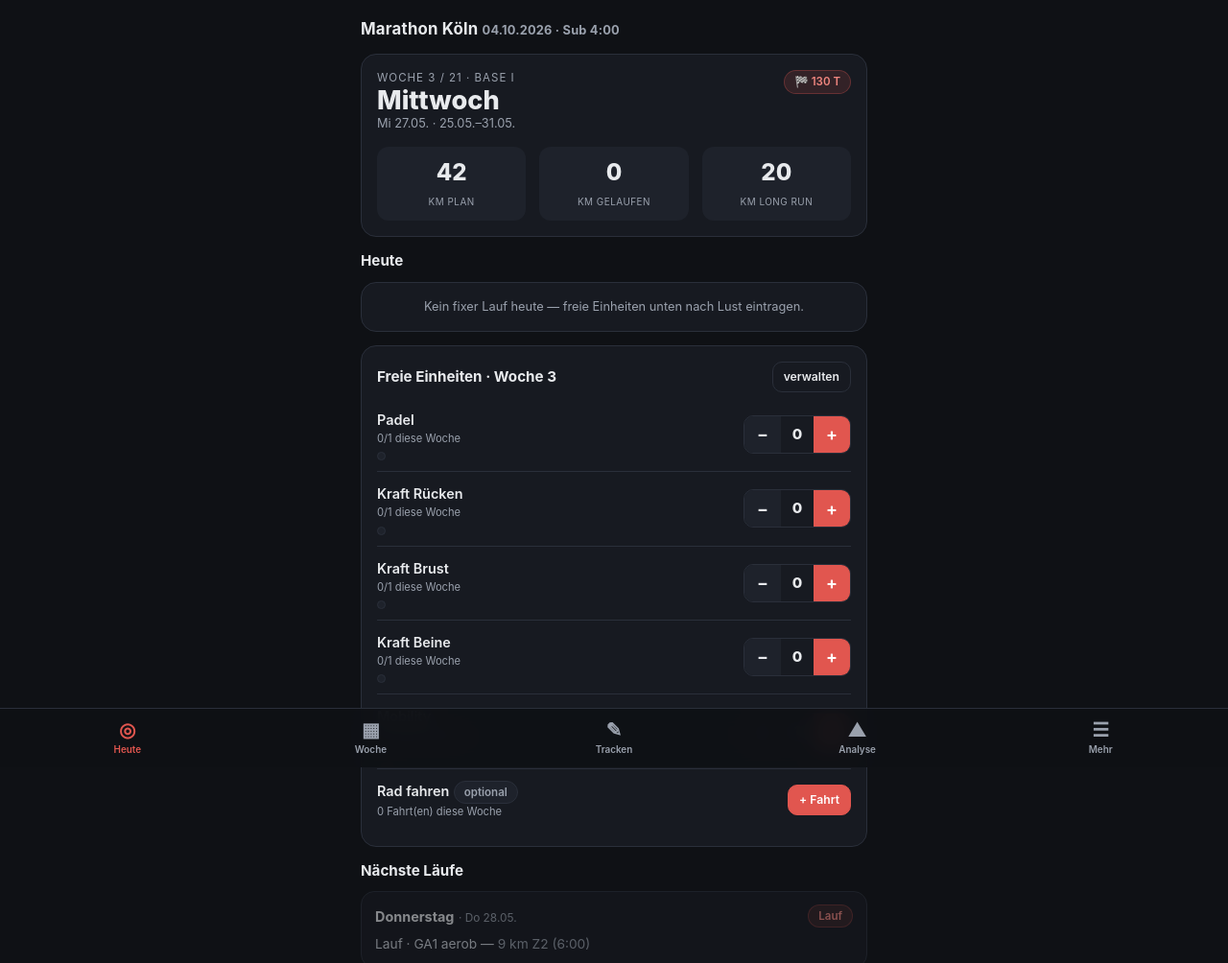
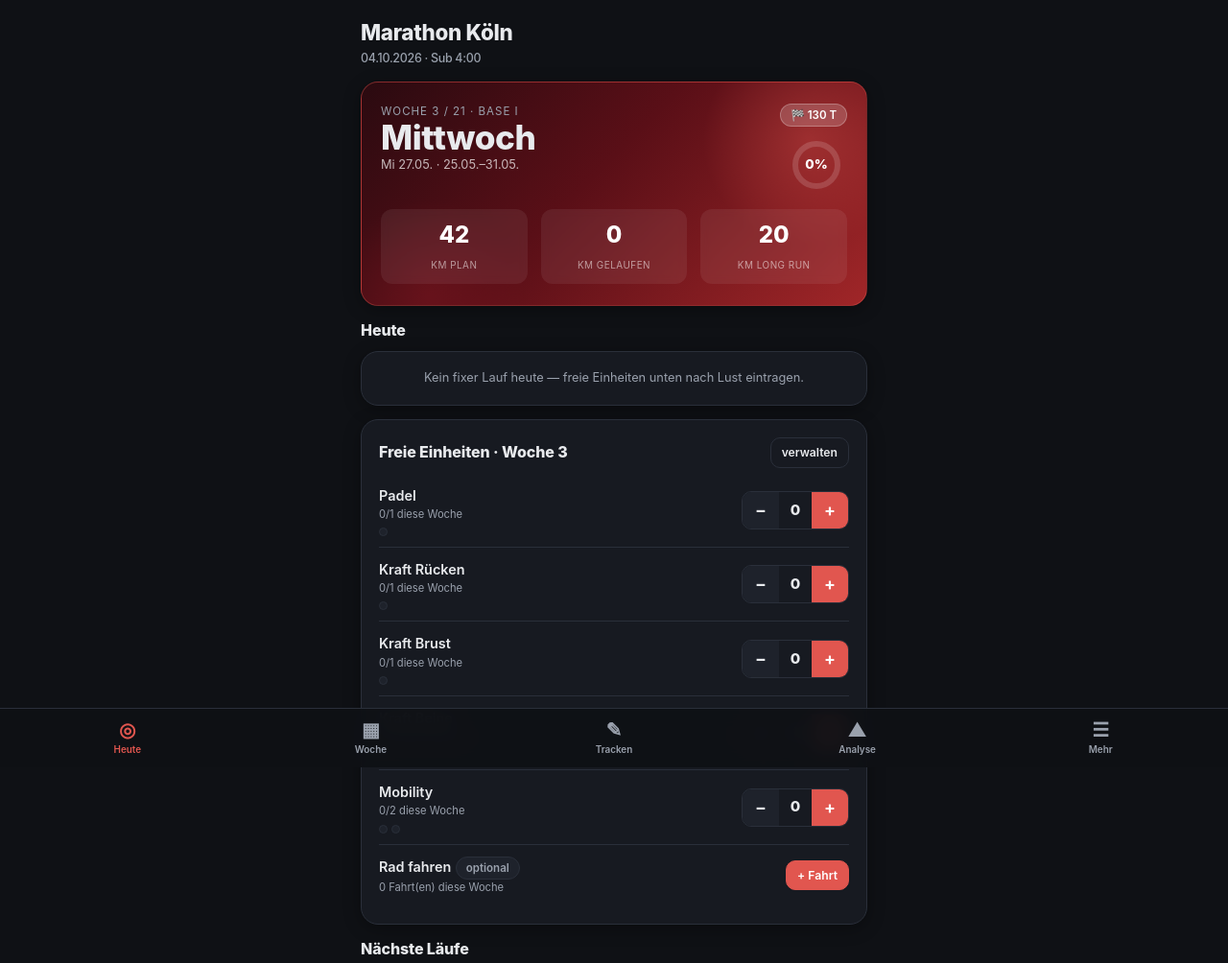
Before and after one commit to jduscher-netizen/marathon-koeln-2026, a plain HTML site: page index.html in a window 1280 px wide. Shown: the top 1004 px of the page at 96% size. Drawn offline with Linux system fonts and the light colour scheme.

Commit message:
UI-Refresh (Runna-Style): Hero-Karte mit Gradient + Progress-Ring, Karten-Schatten, größere/bolderere Typografie · Sync-Badge in untere Ecke (überlappte Wochen-Pfeil)

```diff
--- a/index.html
+++ b/index.html
@@ -22,10 +22,27 @@
   html,body{background:var(--bg);color:var(--txt);font-family:-apple-system,BlinkMacSystemFont,"Segoe UI",Roboto,Helvetica,Arial,sans-serif;font-size:16px;line-height:1.45}
   body{padding-bottom:calc(70px + env(safe-area-inset-bottom))}
   .wrap{max-width:560px;margin:0 auto;padding:calc(18px + env(safe-area-inset-top)) 16px 8px}
-  h1{font-size:1.05rem;font-weight:700;letter-spacing:.2px}
-  h2{font-size:.95rem;font-weight:700;margin:0 0 10px}
+  h1{font-size:1.4rem;font-weight:800;letter-spacing:-.3px}
+  h1 .sub{font-size:.78rem;font-weight:500;display:block;margin-top:2px}
+  h2{font-size:1rem;font-weight:800;margin:0 0 10px;letter-spacing:-.1px}
   .sub{color:var(--mut);font-size:.8rem}
-  .card{background:var(--card);border:1px solid var(--line);border-radius:var(--r);padding:16px;margin-bottom:14px}
+  .card{background:var(--card);border:1px solid var(--line);border-radius:18px;padding:18px;margin-bottom:14px;box-shadow:0 4px 18px rgba(0,0,0,.32)}
+  .hero{background:linear-gradient(135deg,#2a0a10 0%,#5a0f17 45%,#a02628 100%);border-color:rgba(225,86,79,.4);position:relative;overflow:hidden;padding:22px 20px}
+  .hero::before{content:"";position:absolute;top:-60px;right:-60px;width:240px;height:240px;background:radial-gradient(circle,rgba(225,86,79,.35),transparent 65%);pointer-events:none}
+  .hero::after{content:"";position:absolute;bottom:-90px;left:-30px;width:200px;height:200px;background:radial-gradient(circle,rgba(122,22,32,.5),transparent 70%);pointer-events:none}
+  .hero > *{position:relative;z-index:1}
+  .hero .ph{color:rgba(255,255,255,.55)}
+  .hero .sub{color:rgba(255,255,255,.7)}
+  .hero .big{font-size:2.2rem;letter-spacing:-.5px}
+  .hero .cd div{background:rgba(255,255,255,.07);backdrop-filter:blur(4px)}
+  .hero .cd b{color:#fff}
+  .hero .cd span{color:rgba(255,255,255,.55)}
+  .hero .pill.run{background:rgba(255,255,255,.18);color:#fff;border-color:rgba(255,255,255,.25)}
+  .runcard{background:linear-gradient(135deg,var(--card) 0%,#1f242e 100%);border:1px solid rgba(225,86,79,.25)}
+  .runcard.logged{border-color:rgba(57,182,122,.35);background:linear-gradient(135deg,var(--card) 0%,rgba(57,182,122,.06) 100%)}
+  .ring-wrap{position:relative;width:64px;height:64px;flex:0 0 auto}
+  .ring-wrap svg{transform:rotate(-90deg)}
+  .ring-wrap .rv{position:absolute;inset:0;display:flex;align-items:center;justify-content:center;font-weight:800;font-size:.85rem;color:var(--txt)}
   .row{display:flex;align-items:center;gap:12px}
   .between{display:flex;align-items:center;justify-content:space-between;gap:10px}
   .pill{display:inline-block;padding:3px 10px;border-radius:999px;font-size:.72rem;font-weight:600;background:var(--card2);color:var(--mut);border:1px solid var(--line)}
@@ -133,7 +150,7 @@
   details .dc table{margin:4px 0 8px}
   details .dc h3{font-size:.82rem;margin:12px 0 4px;color:var(--txt)}
   .zone{display:inline-block;width:26px;text-align:center;border-radius:5px;font-weight:700;font-size:.72rem;padding:2px 0;color:#fff}
-  #syncBadge{position:fixed;top:calc(14px + env(safe-area-inset-top));right:14px;width:34px;height:34px;border-radius:50%;background:var(--card);border:1px solid var(--line);display:none;align-items:center;justify-content:center;font-size:.95rem;font-weight:700;cursor:pointer;z-index:30;transition:.2s}
+  #syncBadge{position:fixed;bottom:calc(86px + env(safe-area-inset-bottom));right:14px;width:38px;height:38px;border-radius:50%;background:var(--card);border:1px solid var(--line);display:none;align-items:center;justify-content:center;font-size:.95rem;font-weight:700;cursor:pointer;z-index:30;transition:.2s;box-shadow:0 4px 14px rgba(0,0,0,.4)}
   #syncBadge.show{display:flex}
   @keyframes spin{to{transform:rotate(360deg)}}
   #syncBadge.spin span{display:inline-block;animation:spin 1s linear infinite}
@@ -735,11 +752,11 @@ function runCard(w,slot,big){
     <div><b>${hms(L.sec)}</b><span>Zeit</span></div>
     <div><b>${pace(L.sec/L.dist)}</b><span>/km</span></div>
     <div><b>${L.hr||"–"}</b><span>Ø HF</span></div></div>`; }
-  return `<div class="card">
+  return `<div class="card runcard${L?' logged':''}">
     <div class="row">
-      <div class="ico" style="background:var(--card2)">🏃</div>
+      <div class="ico" style="background:${L?'rgba(57,182,122,.15)':'rgba(225,86,79,.15)'};color:${L?'var(--good)':'var(--accent)'};font-size:1.2rem">🏃</div>
       <div style="flex:1;min-width:0">
-        <div class="between"><b>${c.title}</b>
+        <div class="between"><b style="font-size:1rem">${c.title}</b>
           ${L?`<span class="pill done">✓</span>`:sk?`<span class="pill skip">übersprungen</span>`:`<span class="pill run">${DOWL[effDay(w,slot)]}</span>`}</div>
         <div class="sub" style="margin-top:3px">${c.det} · ${fmtD(dt)}${c.edited?` <span class="muted">· angepasst</span>`:""}</div>
       </div>
@@ -797,16 +814,28 @@ function viewHeute(){
     const W=WEEKS[loc.week-1];
     const todayRuns=RUNS.filter(R=>effDay(loc.week,R.slot)===loc.dayIdx&&!runIsRest(loc.week,R.slot));
     const upcoming=RUNS.filter(R=>effDay(loc.week,R.slot)>loc.dayIdx&&!runIsRest(loc.week,R.slot)).sort((a,b)=>effDay(loc.week,a.slot)-effDay(loc.week,b.slot));
+    const done=runDoneKm(W.w), pct=Math.min(100, W.km?done/W.km*100:0);
+    const r=22, circ=2*Math.PI*r, off=circ*(1-pct/100);
     body=`
-    <div class="card">
+    <div class="card hero">
       <div class="hd"><div>
-        <div class="ph">Woche ${W.w} / 21 · ${W.ph}</div>
+        <div class="ph">WOCHE ${W.w} / 21 · ${W.ph.toUpperCase()}</div>
         <div class="big">${DOWL[loc.dayIdx]}</div>
         <div class="sub">${fmtD(td)} · ${W.dr}</div></div>
-        <div class="pill run">🏁 ${dRace} T</div></div>
+        <div style="display:flex;flex-direction:column;align-items:flex-end;gap:8px">
+          <div class="pill run">🏁 ${dRace} T</div>
+          <div class="ring-wrap" title="Wochenfortschritt">
+            <svg width="64" height="64" viewBox="0 0 64 64">
+              <circle cx="32" cy="32" r="${r}" fill="none" stroke="rgba(255,255,255,.15)" stroke-width="6"/>
+              <circle cx="32" cy="32" r="${r}" fill="none" stroke="#fff" stroke-width="6" stroke-linecap="round"
+                stroke-dasharray="${circ.toFixed(1)}" stroke-dashoffset="${off.toFixed(1)}"/>
+            </svg>
+            <div class="rv" style="color:#fff">${Math.round(pct)}%</div>
+          </div>
+        </div></div>
       <div class="cd">
         <div><b>${W.km}</b><span>km Plan</span></div>
-        <div><b>${runDoneKm(W.w).toFixed(0)}</b><span>km gelaufen</span></div>
+        <div><b>${done.toFixed(0)}</b><span>km gelaufen</span></div>
         <div><b>${W.lr}</b><span>km Long Run</span></div></div>
     </div>
     ${stravaPendingBlock()}
```
